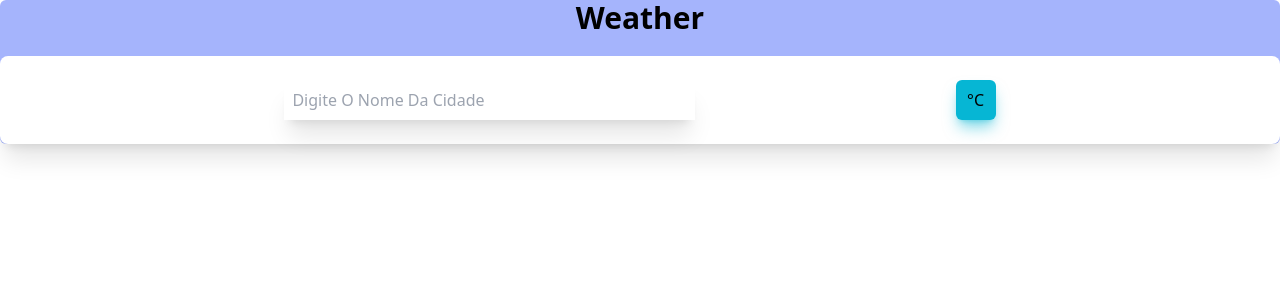
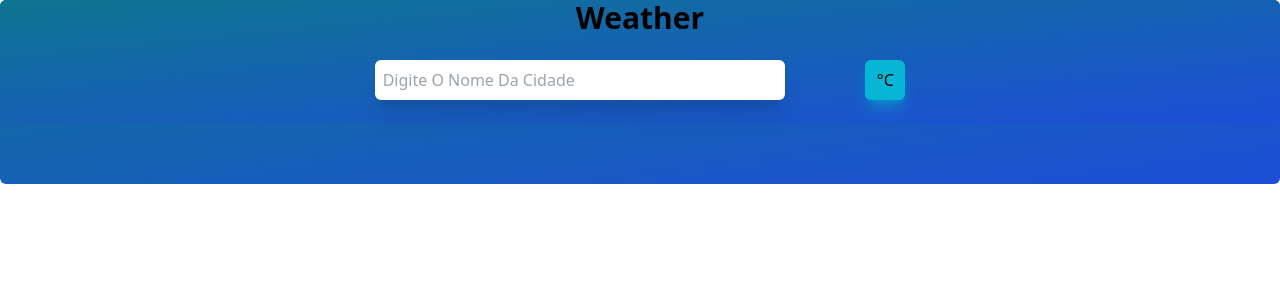
Before and after one commit to marcos2872/weatherApp, a React (Create React App) app: page / in a window 1280 px wide. Shown: the top 300 px of the page. Built offline with nearby package versions, Linux system fonts and the light colour scheme.

Commit message:
Manda alterações  pro marcos

```diff
--- a/src/components/AirPollution.jsx
+++ b/src/components/AirPollution.jsx
@@ -68,7 +68,7 @@ export default function AirPollution(props) {
   };
 
   return (
-    <div className="bg-indigo-300 rounded-md container mx-auto flex flex-col justify-center gap-4 ">
+    <div className="rounded-md container mx-auto flex flex-col justify-center gap-4 ">
       {info ? index() : null}
     </div>
   );
--- a/src/components/FiveDayWeatherForecast.jsx
+++ b/src/components/FiveDayWeatherForecast.jsx
@@ -63,7 +63,7 @@ export default function FiveDayWeatherForecast(props) {
 
   return (
     <div className="flex flex-col container justify-center gap-4">
-      <div className="bg-indigo-300 rounded-md container mx-auto flex justify-center gap-4 ">
+      <div className="rounded-md container mx-auto flex justify-center gap-4 ">
         {!erro ? day.map((ele, ind) => dayWeek(ele, ind)) : null}
       </div>
       {open && (
--- a/src/components/MainScreen.jsx
+++ b/src/components/MainScreen.jsx
@@ -30,7 +30,7 @@ export default function MainScreen(props) {
       func(response, cf);
     }
     const dt = new Date().toLocaleString();
-    setDate(dt);
+    setDate(dt.split(' '));
   };
 
   useEffect(() => {
@@ -61,12 +61,13 @@ export default function MainScreen(props) {
   const dayName = ['domingo', 'segunda', 'terça', 'quarta', 'quinta', 'sexta', 'sábado'];
 
   return (
-  // <div className="container mx-auto flex flex-norow flex-wrap justify-center ">
-    <div className="bg-indigo-300 rounded-md container mx-auto flex flex-col justify-center gap-5 ">
+    <div className="rounded-md container mx-auto flex flex-col justify-center gap-5 bg-no-repeat bg-gradient-to-br from-cyan-700 to-blue-700"
+    id="bg">
+      <header>
         <h1 className="text-3xl font-bold flex justify-center">Weather</h1>
-      <div className="flex justify-evenly bg-white rounded-lg p-6 shadow-xl">
+        <div className="flex justify-center gap-20 rounded-lg p-6 ">
           <input
-        className="text-x font-light p-2 shadow-xl w-4/12 focus:outline-none capitalize"
+        className="text-x rounded-md  font-light p-2 shadow-xl w-4/12 focus:outline-none capitalize"
           type="text"
           value={city}
           name="city"
@@ -74,7 +75,6 @@ export default function MainScreen(props) {
           onKeyUp={(event) => event.key === 'Enter' && weather()}
           placeholder="Digite o nome da cidade"
           />
-
           <button
           className="bg-cyan-500 hover:bg-cyan-600 shadow-lg shadow-cyan-500/50 rounded-md w-10"
           type="button"
@@ -86,11 +86,12 @@ export default function MainScreen(props) {
           {cf}
           </button>
         </div>
+      </header>
 
       {error ? <h5 className="flex justify-center">{error}</h5>
         : data && (
           <div className="flex flex-col gap-5">
-            <p className="flex justify-center uppercase ">{`${dayName[new Date().getDay()]}, ${date}`}</p>
+            <p className="flex justify-center capitalize ">{`${dayName[new Date().getDay()]} ${date[0]} | Hora Local: ${date[1]}`}</p>
             <p className="flex justify-center text-2xl capitalize font-bold">
               {data.name}
             </p>
@@ -104,6 +105,5 @@ export default function MainScreen(props) {
           </div>
         )}
     </div>
-  // </div>
   );
 }
--- a/src/components/ScreenDetails.jsx
+++ b/src/components/ScreenDetails.jsx
@@ -7,10 +7,10 @@ export default function ScreenDetails(props) {
   const details = () => {
     const { data, cf } = info;
     return (
-      <div className="flex flex-row flex-wrap justify-center">
+      <div>
         {data !== '404'
           ? (
-            <div>
+            <div className="flex flex-wrap justify-evenly">
               <p>
                 Sensação termica:
                 {` ${data.main.feels_like}${cf}`}
@@ -48,7 +48,7 @@ export default function ScreenDetails(props) {
   };
 
   return (
-    <div className="bg-purple-300 rounded-md container mx-auto flex flex-row flex-wrap justify-center gap-4 ">
+    <div className=" gap-4 ">
       {info ? details() : null}
     </div>
   );
--- /dev/null
+++ b/src/css/mainScreen.css
@@ -0,0 +1,3 @@
+#bg {
+  background-color: -var(--section-overlay)
+}
--- a/src/pages/Home.jsx
+++ b/src/pages/Home.jsx
@@ -14,7 +14,7 @@ export default function Home() {
     });
   };
   return (
-    <div className="container mx-auto flex flex-row flex-wrap">
+    <div className=" rounded-md container mx-auto flex flex-col justify-center gap-5 bg-gradient-to-br from-cyan-700 to-blue-700">
       <MainScreen func={funcdata} />
       <ScreenDetails info={data} />
       <AirPollution info={data} />
```
Lines whose indentation alone changed are shown as unchanged.
